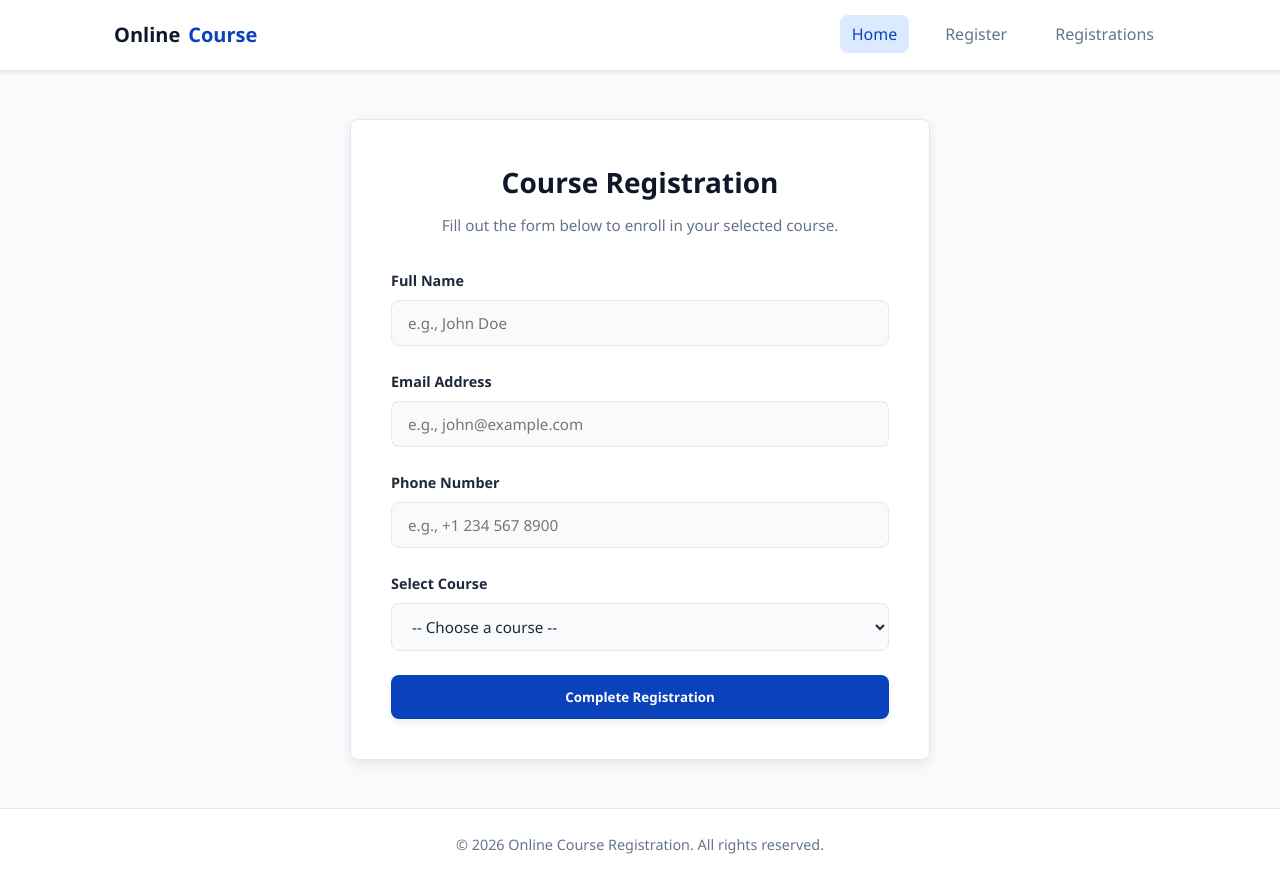
After one commit to Muhammed-Sahal717/Online-Course-Registration-System, a Django app: page /register/ in a window 1280 px wide. The commit adds this page. Run offline with Django 5.2, Linux system fonts and the light colour scheme.

Commit message:
Implement course registration feature with updated templates, views, and styles

```diff
--- /dev/null
+++ b/OCR_project/OCR_app/static/css/style.css
@@ -0,0 +1,320 @@
+:root {
+  /* Primary Colors */
+  --primary-color: #0a42bc;
+  --primary-dark: #0f359d;
+  --primary-light: #dbeafe;
+
+  /* Secondary Colors */
+  --secondary-color: #0f172a;
+  --secondary-light: #334155;
+
+  /* Background Colors */
+  --background-color: #f8fafc;
+  --surface-color: #ffffff;
+
+  /* Text Colors */
+  --text-color: #1e293b;
+  --text-light: #64748b;
+  --text-white: #ffffff;
+
+  /* Border Colors */
+  --border-color: #e2e8f0;
+
+  /* Status Colors */
+  --success-color: #16a34a;
+  --danger-color: #dc2626;
+  --warning-color: #d97706;
+
+  /* Other */
+  --shadow-color: rgba(15, 23, 42, 0.08);
+  --border-radius: 8px;
+  --transition: all 0.2s ease-in-out;
+}
+
+/* Base Resets */
+* {
+  margin: 0;
+  padding: 0;
+  box-sizing: border-box;
+  font-family: 'Segoe UI', system-ui, -apple-system, BlinkMacSystemFont, Roboto, sans-serif;
+}
+
+body {
+  background-color: var(--background-color);
+  color: var(--text-color);
+  line-height: 1.6;
+  display: flex;
+  flex-direction: column;
+  min-height: 100vh;
+}
+
+/* Layout Utilities */
+.container {
+  width: 100%;
+  max-width: 1100px;
+  margin: 0 auto;
+  padding: 0 1.5rem;
+}
+
+/* Navbar */
+.navbar {
+  background-color: var(--surface-color);
+  border-bottom: 1px solid var(--border-color);
+  box-shadow: 0 2px 4px var(--shadow-color);
+  position: sticky;
+  top: 0;
+  z-index: 100;
+}
+
+.navbar .container {
+  display: flex;
+  justify-content: space-between;
+  align-items: center;
+  height: 70px;
+}
+
+.brand {
+  font-size: 1.25rem;
+  font-weight: 700;
+  color: var(--secondary-color);
+  text-decoration: none;
+  display: flex;
+  align-items: center;
+  gap: 0.5rem;
+}
+
+.brand span {
+  color: var(--primary-color);
+}
+
+.nav-links {
+  display: flex;
+  list-style: none;
+  gap: 1.5rem;
+}
+
+.nav-link {
+  text-decoration: none;
+  color: var(--text-light);
+  font-weight: 500;
+  padding: 0.5rem 0.75rem;
+  border-radius: var(--border-radius);
+  transition: var(--transition);
+}
+
+.nav-link:hover,
+.nav-link.active {
+  color: var(--primary-color);
+  background-color: var(--primary-light);
+}
+
+/* Hero Section */
+.hero {
+  padding: 4.5rem 0 3rem;
+  text-align: center;
+}
+
+.hero h1 {
+  font-size: 2.5rem;
+  font-weight: 800;
+  color: var(--secondary-color);
+  margin-bottom: 1rem;
+  letter-spacing: -0.5px;
+}
+
+.hero p {
+  font-size: 1.15rem;
+  color: var(--text-light);
+  max-width: 600px;
+  margin: 0 auto 2rem;
+}
+
+/* Buttons */
+.btn {
+  display: inline-block;
+  font-weight: 600;
+  text-decoration: none;
+  padding: 0.75rem 1.75rem;
+  border-radius: var(--border-radius);
+  border: 1px solid transparent;
+  cursor: pointer;
+  transition: var(--transition);
+}
+
+.btn-primary {
+  background-color: var(--primary-color);
+  color: var(--text-white);
+  box-shadow: 0 4px 6px var(--shadow-color);
+}
+
+.btn-primary:hover {
+  background-color: var(--primary-dark);
+  transform: translateY(-1px);
+}
+
+/* Course Section & Grid */
+.section {
+  padding: 2.5rem 0 4rem;
+}
+
+.section-title {
+  font-size: 1.75rem;
+  font-weight: 700;
+  color: var(--secondary-color);
+  margin-bottom: 1.75rem;
+  text-align: center;
+}
+
+.grid {
+  display: grid;
+  grid-template-columns: repeat(auto-fit, minmax(280px, 1fr));
+  gap: 1.5rem;
+}
+
+/* Cards */
+.card {
+  background-color: var(--surface-color);
+  border: 1px solid var(--border-color);
+  padding: 1.5rem;
+  box-shadow: 0 2px 4px var(--shadow-color);
+  transition: var(--transition);
+  display: flex;
+  flex-direction: column;
+  justify-content: space-between;
+}
+
+.card:hover {
+  transform: translateY(-4px);
+  box-shadow: 0 8px 16px var(--shadow-color);
+  border-color: var(--primary-light);
+}
+
+.card-title {
+  font-size: 1.2rem;
+  font-weight: 600;
+  color: var(--secondary-color);
+  margin-bottom: 0.5rem;
+}
+
+.card-desc {
+  color: var(--text-light);
+  font-size: 0.95rem;
+  margin-bottom: 1.25rem;
+}
+
+/* Badges */
+.badge {
+  display: inline-block;
+  padding: 0.25rem 0.6rem;
+  font-size: 0.75rem;
+  font-weight: 600;
+  background-color: var(--primary-light);
+  color: var(--primary-dark);
+  margin-bottom: 0.75rem;
+  width: fit-content;
+}
+
+/* Footer */
+.footer {
+  margin-top: auto;
+  background-color: var(--surface-color);
+  border-top: 1px solid var(--border-color);
+  padding: 1.5rem 0;
+  text-align: center;
+  color: var(--text-light);
+  font-size: 0.9rem;
+}
+
+
+/* Form Layout & Card */
+.form-wrapper {
+  max-width: 580px;
+  margin: 3rem auto;
+}
+
+.form-card {
+  background-color: var(--surface-color);
+  border: 1px solid var(--border-color);
+  border-radius: var(--border-radius);
+  padding: 2.5rem;
+  box-shadow: 0 4px 12px var(--shadow-color);
+}
+
+.form-header {
+  text-align: center;
+  margin-bottom: 2rem;
+}
+
+.form-header h1 {
+  font-size: 1.75rem;
+  color: var(--secondary-color);
+  margin-bottom: 0.5rem;
+}
+
+.form-header p {
+  color: var(--text-light);
+  font-size: 0.95rem;
+}
+
+/* Form Controls */
+.form-group {
+  margin-bottom: 1.5rem;
+  display: flex;
+  flex-direction: column;
+}
+
+.form-label {
+  font-size: 0.9rem;
+  font-weight: 600;
+  color: var(--text-color);
+  margin-bottom: 0.5rem;
+}
+
+.form-control {
+  width: 100%;
+  padding: 0.75rem 1rem;
+  font-size: 0.95rem;
+  color: var(--text-color);
+  background-color: var(--background-color);
+  border: 1px solid var(--border-color);
+  border-radius: var(--border-radius);
+  outline: none;
+  transition: var(--transition);
+}
+
+.form-control:focus {
+  background-color: var(--surface-color);
+  border-color: var(--primary-color);
+  box-shadow: 0 0 0 3px var(--primary-light);
+}
+
+select.form-control {
+  cursor: pointer;
+}
+
+/* Messages & Alerts */
+.alert {
+  padding: 0.85rem 1.25rem;
+  border-radius: var(--border-radius);
+  margin-bottom: 1.5rem;
+  font-size: 0.9rem;
+}
+
+.alert-success {
+  background-color: #dcfce7;
+  color: var(--success-color);
+  border: 1px solid #bbf7d0;
+}
+
+.alert-danger {
+  background-color: #fee2e2;
+  color: var(--danger-color);
+  border: 1px solid #fecaca;
+}
+
+/* Full Width Button Modifier */
+.btn-block {
+  display: block;
+  width: 100%;
+  text-align: center;
+}
--- a/OCR_project/OCR_app/templates/base.html
+++ b/OCR_project/OCR_app/templates/base.html
@@ -11,20 +11,27 @@
     <link rel="stylesheet" href="{% static 'css/style.css' %}" />
   </head>
   <body>
-    <header>
-      <h1>Online Course Registration</h1>
-
-      <nav>
-        <a href="/">Home</a>
-        <a href="/register/">Register</a>
-        <a href="/registrations/">Registrations</a>
-      </nav>
+    <header class="navbar">
+      <div class="container">
+        <a href="home.html" class="brand">Online<span>Course</span></a>
+        <nav>
+          <ul class="nav-links">
+            <li><a href="home.html" class="nav-link active">Home</a></li>
+            <li><a href="{% url 'register' %}" class="nav-link">Register</a></li>
+            <li>
+              <a href="list_registrations.html" class="nav-link">Registrations</a>
+            </li>
+          </ul>
+        </nav>
+      </div>
     </header>
 
     <main>{% block content %} {% endblock %}</main>
 
-    <footer>
-      <p>&copy; 2026 Online Course Registration</p>
+    <footer class="footer">
+      <div class="container">
+        <p>&copy; 2026 Online Course Registration. All rights reserved.</p>
+      </div>
     </footer>
 
     <script src="{% static 'js/script.js' %}"></script>
--- /dev/null
+++ b/OCR_project/OCR_app/templates/register.html
@@ -0,0 +1,84 @@
+{% extends 'base.html' %} {% block content %}
+<div class="container">
+  <div class="form-wrapper">
+    <div class="form-card">
+      <div class="form-header">
+        <h1>Course Registration</h1>
+        <p>Fill out the form below to enroll in your selected course.</p>
+      </div>
+
+      <!-- Django Messages Framework -->
+      {% if messages %} {% for message in messages %}
+      <div
+        class="alert alert-{% if message.tags %}{{ message.tags }}{% else %}info{% endif %}"
+      >
+        {{ message }}
+      </div>
+      {% endfor %} {% endif %}
+
+      <form method="POST" action="{% url 'register' %}">
+        {% csrf_token %}
+
+        <!-- Full Name -->
+        <div class="form-group">
+          <label for="id_name" class="form-label">Full Name</label>
+          <input
+            type="text"
+            id="id_name"
+            name="name"
+            class="form-control"
+            placeholder="e.g., John Doe"
+            required
+          />
+        </div>
+
+        <!-- Email Address -->
+        <div class="form-group">
+          <label for="id_email" class="form-label">Email Address</label>
+          <input
+            type="email"
+            id="id_email"
+            name="email"
+            class="form-control"
+            placeholder="e.g., john@example.com"
+            required
+          />
+        </div>
+
+        <!-- Phone Number -->
+        <div class="form-group">
+          <label for="id_phone" class="form-label">Phone Number</label>
+          <input
+            type="tel"
+            id="id_phone"
+            name="phone"
+            class="form-control"
+            placeholder="e.g., +1 234 567 8900"
+            required
+          />
+        </div>
+
+        <!-- Course Selection -->
+        <div class="form-group">
+          <label for="id_course" class="form-label">Select Course</label>
+          <select id="id_course" name="course" class="form-control" required>
+            <option value="" disabled selected>-- Choose a course --</option>
+            <option value="Python Programming">Python Programming</option>
+            <option value="Web Development">Web Development</option>
+            <option value="Data Science">Data Science</option>
+            <option value="Artificial Intelligence">
+              Artificial Intelligence
+            </option>
+            <option value="Database Management">Database Management</option>
+          </select>
+        </div>
+
+        <!-- Submit Button -->
+        <button type="submit" class="btn btn-primary btn-block">
+          Complete Registration
+        </button>
+      </form>
+    </div>
+  </div>
+</div>
+{% endblock %}
--- a/OCR_project/OCR_app/urls.py
+++ b/OCR_project/OCR_app/urls.py
@@ -3,4 +3,5 @@ from . import views
 
 urlpatterns = [
     path('', views.home, name='home'),
+    path('register/', views.register, name='register'),
 ]
--- a/OCR_project/OCR_app/views.py
+++ b/OCR_project/OCR_app/views.py
@@ -3,3 +3,6 @@ from django.shortcuts import render
 # Create your views here.
 def home(request):
     return render(request, 'home.html')
+
+def register(request):
+    return render(request, 'register.html')
```
Also changed, not shown: OCR_project/OCR_app/templates/home.html (+51 -11 lines), OCR_project/OCR_app/static/js/script.js (added), OCR_project/OCR_app/templates/detail_registration.html (added), OCR_project/OCR_app/templates/list_registrations.html (added).
